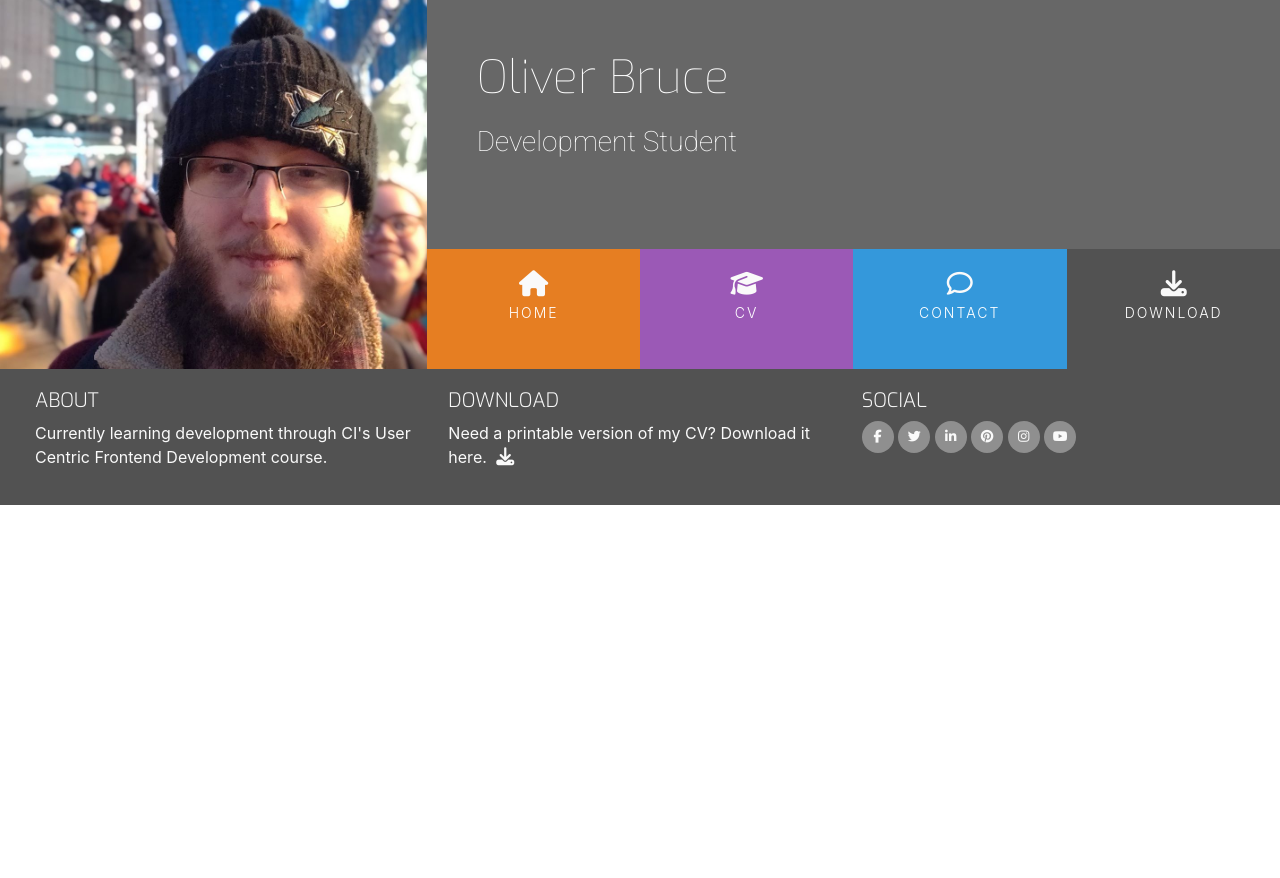
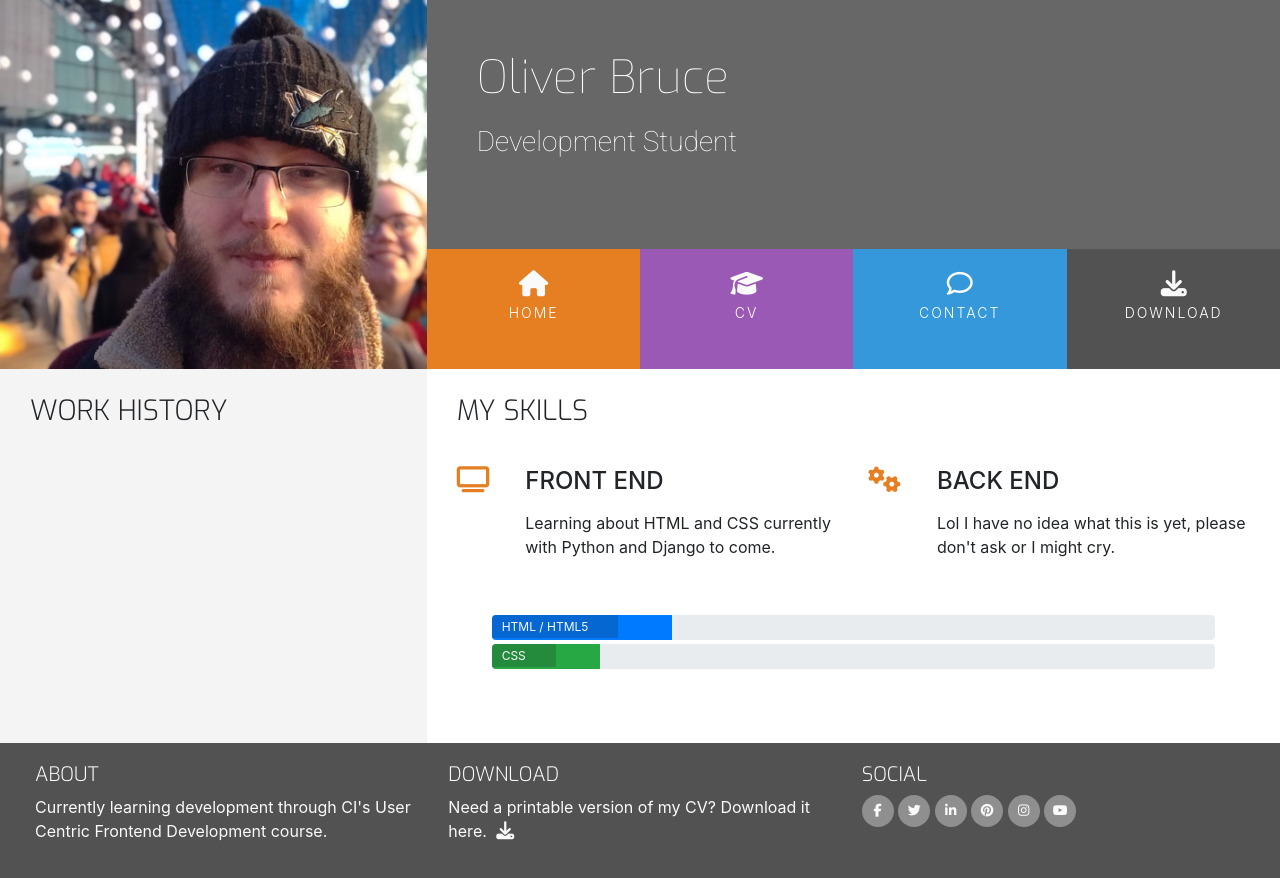
Before and after one commit to ollie-bruce/CV-project, a plain HTML site: page cv.html in a window 1280 px wide. Before the commit the page ends 800 px from the top, so only its background shows below. Drawn offline with nearby package versions, Linux system fonts and the light colour scheme.

Commit message:
Adds content and structure to cv.html

```diff
--- a/assets/css/style.css
+++ b/assets/css/style.css
@@ -261,3 +261,24 @@ footer {
     position: relative;
     width: 60%;
 }
+
+/* ----------------------Skills */
+
+.progress {
+    position: relative;
+    height: 25px;
+    margin-bottom: 4px;
+}
+
+.progress-type {
+    position: absolute;
+    left: 0;
+    font-weight: 400;
+    padding: 3px 30px 2px 10px;
+    color: #fafafa;
+    background-color: rgba(25, 25, 25, 0.2);
+}
+
+.progress-section {
+    margin: 40px 20px;
+}
--- a/cv.html
+++ b/cv.html
@@ -45,7 +45,67 @@
         </div>
     </header>
 
-    <section>
+    <section class="container-fluid">
+        <div class="row">
+            <div class="col-md-4 bg-color-personal-info section-column">
+                <div class="row">
+                    <div class="col-12">
+                        <h3 class="section-heading uppercase">Work History</h3>
+                    </div>
+                </div>
+            </div>
+            <div class="col-md-8 bg-color-three-reasons section-column">
+                <div class="row">
+                    <div class="col">
+                        <h3 class="section-heading uppercase">My Skills</h3>
+                    </div>
+                </div>
+                <div class="row">
+                    <div class="col-10 offset-1 offset-sm-0 col-sm-4 col-md-6">
+                        <div class="row">
+                            <div class="col-2">
+                                <i class="three-reasons-icon fa fa-tv" aria-hidden="true"></i>
+                            </div>
+                            <div class="col-10">
+                                <h4 class="uppercase three-reasons-heading">Front End</h4>
+                                <p>
+                                    Learning about HTML and CSS currently with Python and Django to come.
+                                </p>
+                            </div>
+                        </div>
+                    </div>
+                    <div class="col-10 offset-1 offset-sm-0 col-sm-4 col-md-6">
+                        <div class="row">
+                            <div class="col-2">
+                                <i class="three-reasons-icon fa fa-gears" aria-hidden="true"></i>
+                            </div>
+                            <div class="col-10">
+                                <h4 class="uppercase three-reasons-heading">Back End</h4>
+                                <p>
+                                   Lol I have no idea what this is yet, please don't ask or I might cry.
+                                </p>
+                            </div>
+                        </div>
+                    </div>
+                </div>
+                <div class="row progress-section">
+                    <div class="col">
+                        <div class="progress">
+                            <div class="progress-bar" role="progressbar" aria-valuenow="25" aria-valuemin="0" aria-valuemax="100" style="width:25%;">
+                            <span class="sr-only">25% Complete</span>
+                            </div>
+                            <span class="progress-type">HTML / HTML5</span>
+                        </div>
+                        <div class="progress">
+                            <div class="progress-bar bg-success" role="progressbar" aria-valuenow="15" aria-valuemin="0" aria-valuemax="100" style="width:15%;">
+                            <span class="sr-only">15% Complete</span>
+                            </div>
+                            <span class="progress-type">CSS</span>
+                        </div>
+                    </div>
+                </div>
+            </div>
+        </div>
 
     </section>
 
```
